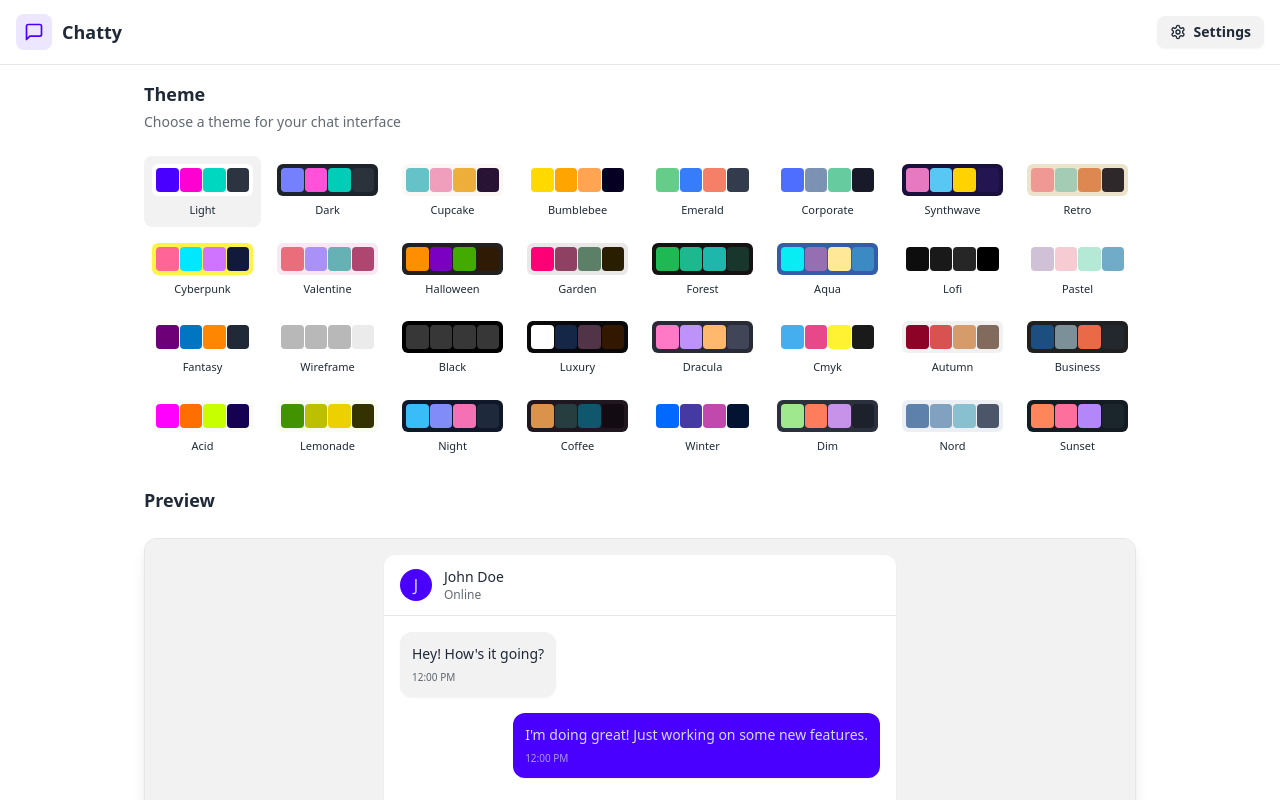
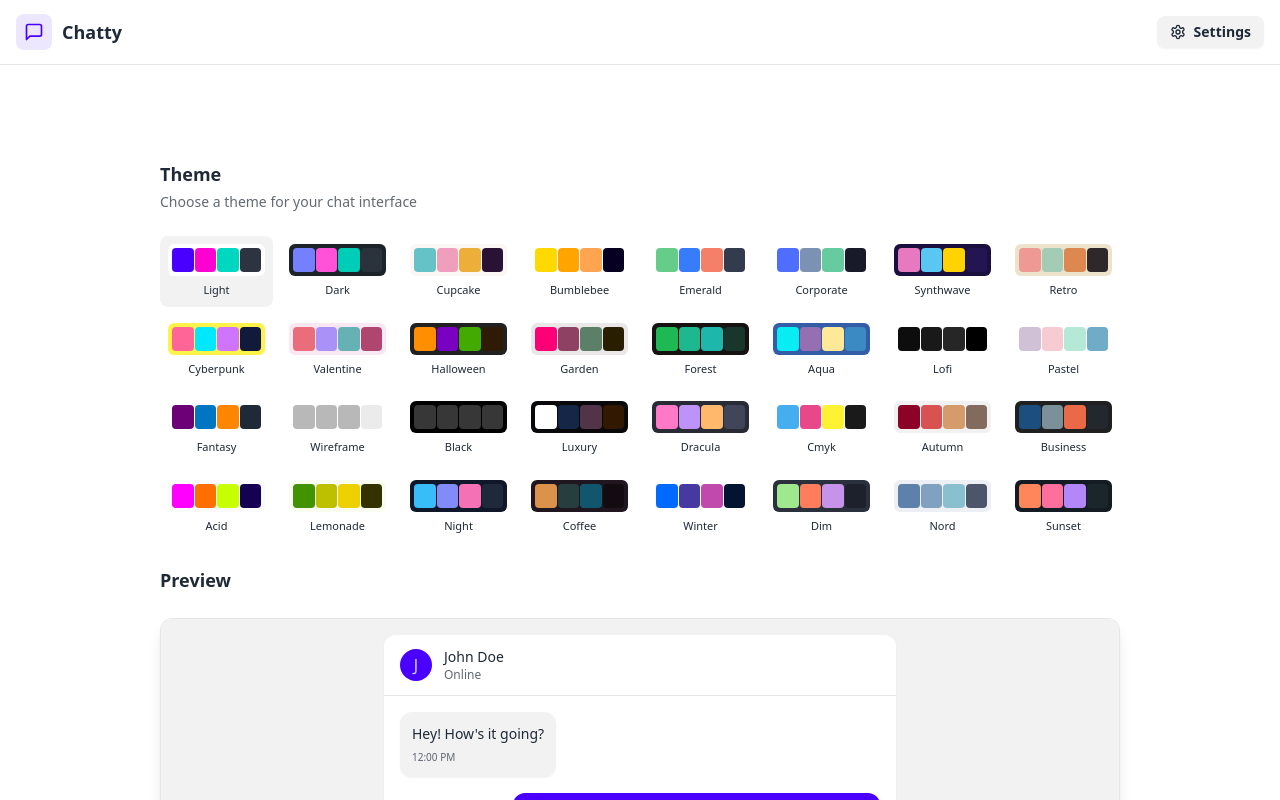
Before and after one commit to Satyajitmathan/RealTime-Chat-App, a React (Vite) app in the folder frontend/: page /settings in a window 1280 px wide. Shown: the top 800 px of the page. Built offline with nearby package versions, Linux system fonts and the light colour scheme; no server answers.

Commit message:
update UI

```diff
--- a/frontend/src/App.jsx
+++ b/frontend/src/App.jsx
@@ -34,7 +34,7 @@
     );
 
   return (
-    <div data-theme={theme}>
+    <div data-theme={theme} className="min-h-screen bg-base-100">
       <Navbar />
 
       <Routes>
--- a/frontend/src/pages/ProfilePage.jsx
+++ b/frontend/src/pages/ProfilePage.jsx
@@ -22,7 +22,7 @@
   };
 
   return (
-    <div className="h-screen pt-20">
+    <div className="min-h-screen pt-20 bg-base-100">
       <div className="max-w-2xl mx-auto p-4 py-8">
         <div className="bg-base-300 rounded-xl p-6 space-y-8">
           <div className="text-center">
--- a/frontend/src/pages/SettingsPage.jsx
+++ b/frontend/src/pages/SettingsPage.jsx
@@ -12,6 +12,7 @@
 
   return (
     <div className="h-screen container mx-auto px-4 pt-20 max-w-5xl">
+      <div className="container mx-auto px-4 pt-20 max-w-5xl">
         <div className="space-y-6">
           <div className="flex flex-col gap-1">
             <h2 className="text-lg font-semibold">Theme</h2>
@@ -111,6 +112,7 @@
           </div>
         </div>
       </div>
+    </div>
   );
 };
 export default SettingsPage;
```
Lines whose indentation alone changed are shown as unchanged.
